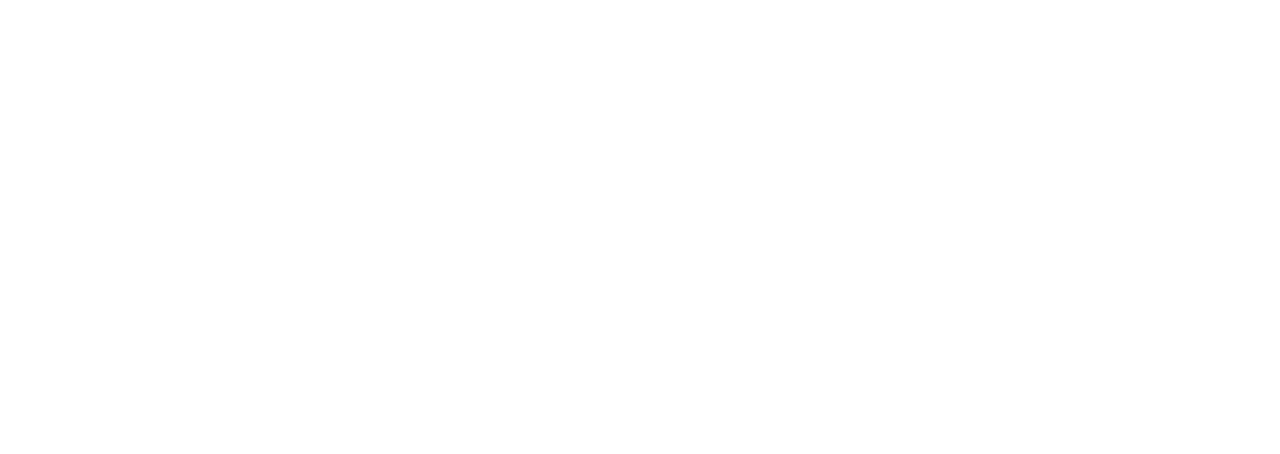
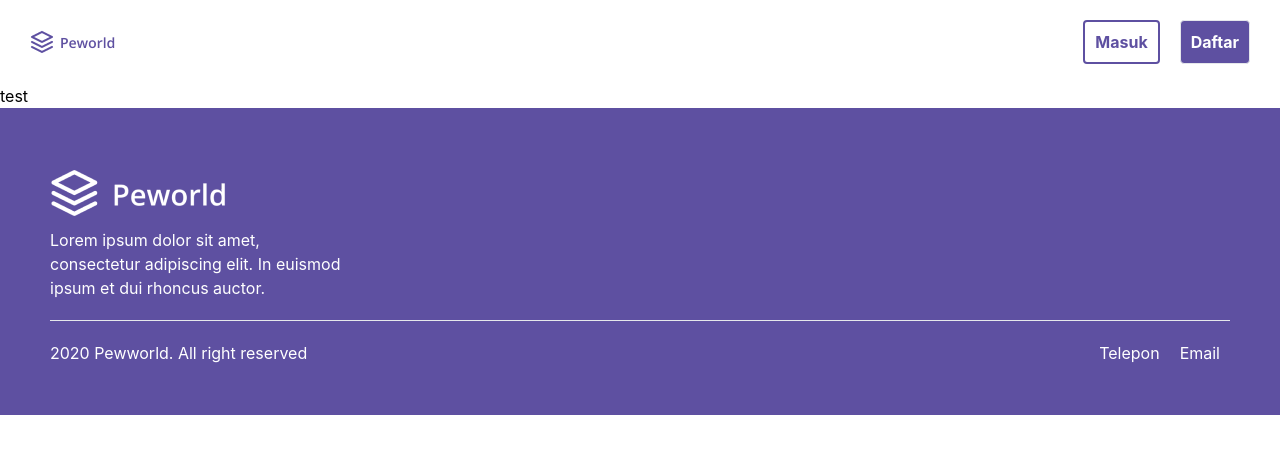
Before and after one commit to ARTech-Inc/hellojob-frontend, a React (Create React App) app: page /halamanHire in a window 1280 px wide. Before the commit this address had no page. Shown: the top 454 px of the page. Built offline with nearby package versions, Linux system fonts and the light colour scheme.

Commit message:
modified:   src/App.js 	new file:   src/pages/halamanHire/index.js 	modified:   src/pages/userProfile/index.js

```diff
--- a/src/App.js
+++ b/src/App.js
@@ -4,6 +4,7 @@
 import Register from "./pages/register";
 import LandingPage from "./pages/landingPage";
 import UserProfile from "./pages/userProfile";
+import HalamanHire from "./pages/halamanHire";
 
 import configureStore from "./redux/store";
 
@@ -21,6 +22,7 @@
             <Route path="/" element={<LandingPage />} />
             <Route path="/register" element={<Register />} />
             <Route path="/userProfile" element={<UserProfile />} />
+            <Route path="/halamanHire" element={<HalamanHire />} />
           </Routes>
         </BrowserRouter>
       </Provider>
--- /dev/null
+++ b/src/pages/halamanHire/index.js
@@ -0,0 +1,14 @@
+import Header from "../../component/header";
+import Footer from "../../component/footer";
+
+const HalamanHire = () => {
+  return (
+    <>
+      <Header />
+      <h1> test</h1>
+      <Footer />
+    </>
+  );
+};
+
+export default HalamanHire;
--- a/src/pages/userProfile/index.js
+++ b/src/pages/userProfile/index.js
@@ -1,5 +1,6 @@
 import Header from "../../component/header";
 import Footer from "../../component/footer";
+import { Link } from "react-router-dom";
 
 const UserProfile = () => {
   return (
@@ -25,7 +26,9 @@
             erat orci, mollis nec gravida sed, ornare quis urna. Curabitur eu
             lacus fringilla, vestibulum risus at.
           </h3>
-          <button className="btn w-[100%] bg-purple-500 rounded">Hire</button>
+          <Link to={`/halamanHire/`}>
+            <button className="btn w-[100%] bg-purple-500 rounded">Hire</button>
+          </Link>
           <div>
             <h1 className="font-bold text-[20px] py-[10px]">Skill</h1>
             <div className="w-[100%] flex">
```
